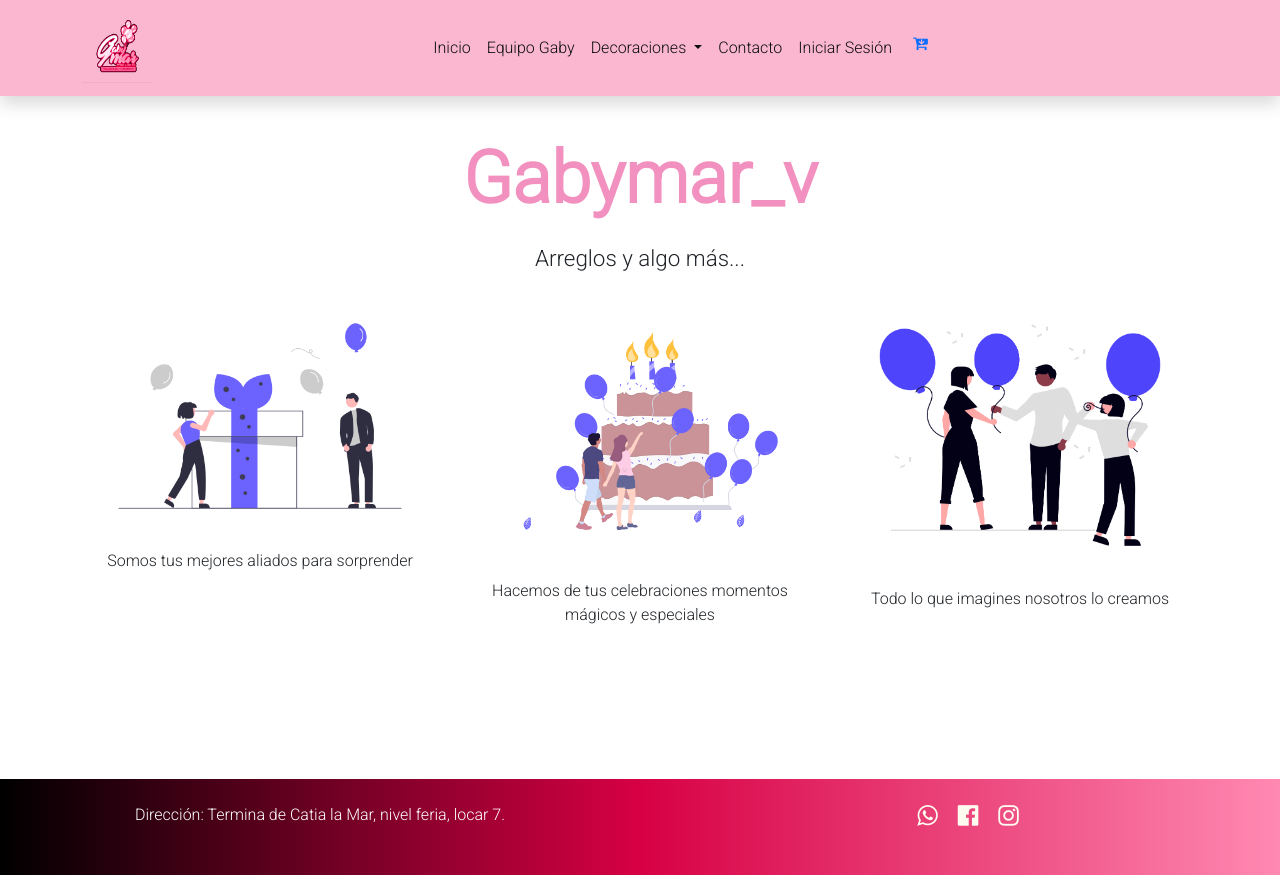
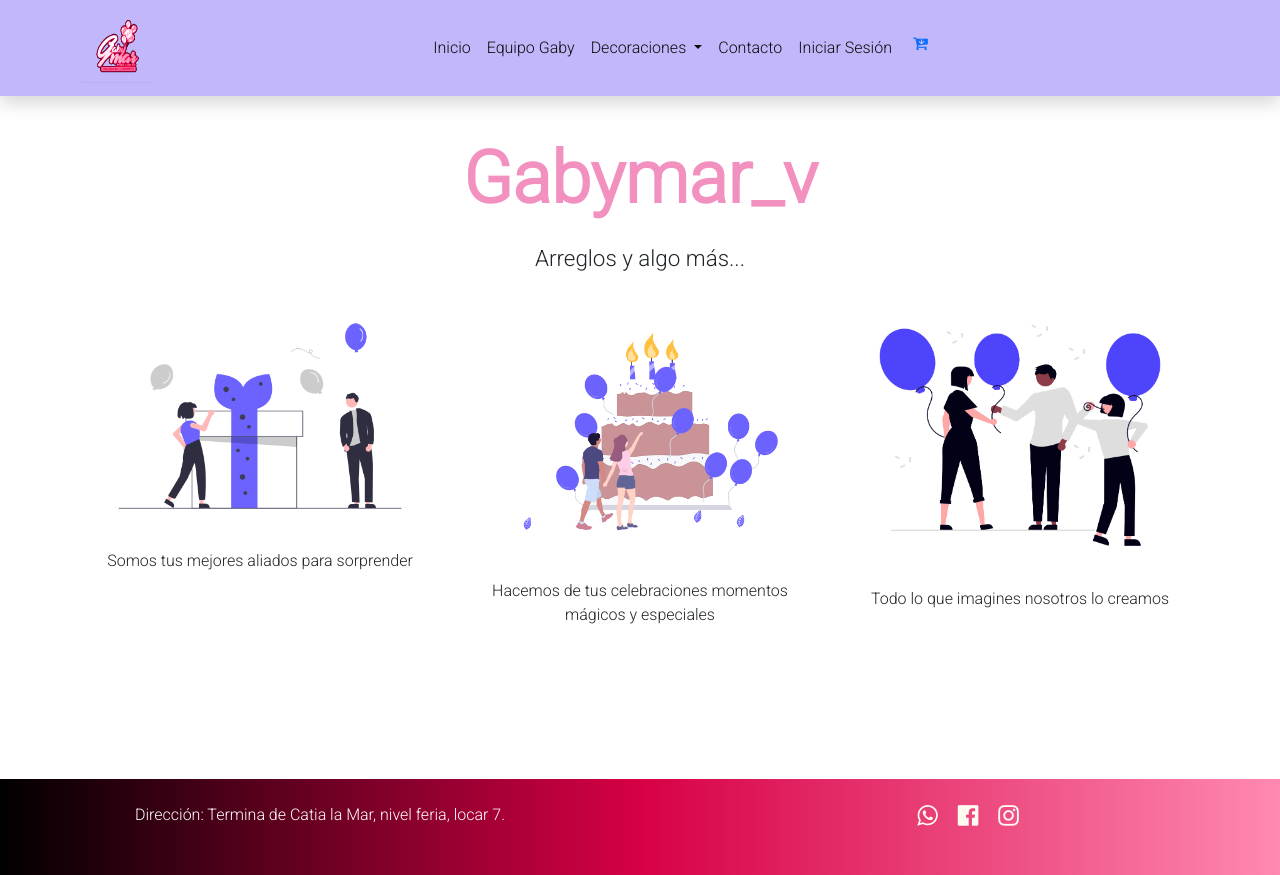
Before and after one commit to Wendybap/gabymar_v-version-1, a website: page index.html in a window 1280 px wide. Drawn offline with nearby package versions, Linux system fonts and the light colour scheme; files that its build step writes are made by us from their sources.

```diff
--- a/scss/pag/_header.scss
+++ b/scss/pag/_header.scss
@@ -1,5 +1,5 @@
 .menu {
-  background-color: hsl(339, 87%, 85%);
+  background-color: hsl(249, 87%, 85%);
 
   li a {
     color: #0d0d0d !important;
```
